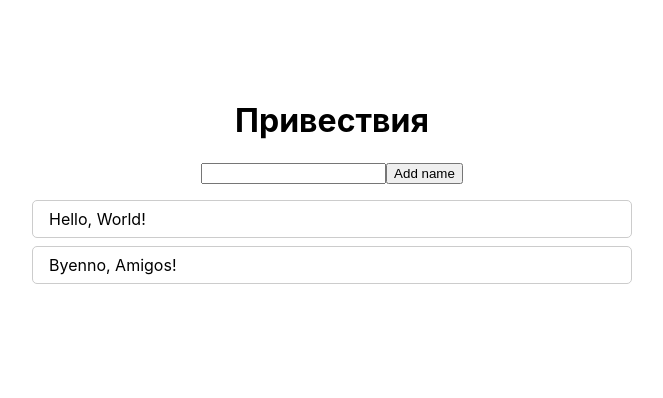
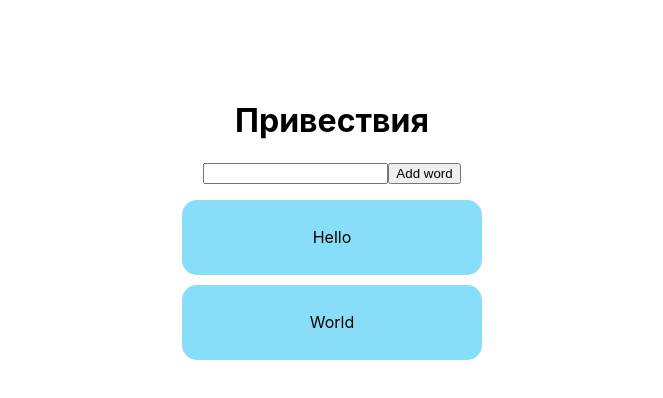
Before and after one commit to SNT23SK/MyListWord, a React (Create React App) app: page / in a window 1280 px wide. Shown: the top 398 px of the page, without its empty margins (308-971 px from the left). Built offline with nearby package versions, Linux system fonts and the light colour scheme; the HTML template or start-up script is replaced by a standard one.

Commit message:
added rotate cards and renamed items

```diff
--- a/src/App.js
+++ b/src/App.js
@@ -5,15 +5,15 @@ import AddWord from "./List/AddWord";
 import List from "./List/List";
 
 function App() {
-	const starts = [
-		{ id: 1, greeting: "Hello", name: "World" },
-		{ id: 2, greeting: "Byenno", name: "Amigos" },
+	const cards = [
+		{ id: 1, eng: "Hello", rus: "Привет" },
+		{ id: 2, eng: "World", rus: "МИР" },
 	];
 	return (
 		<div className="App">
 			<h1> Привествия </h1>
 			<AddWord />
-			<List starts={starts} />
+			<List cards={cards} />
 		</div>
 	);
 }
--- a/src/List/AddWord.js
+++ b/src/List/AddWord.js
@@ -16,7 +16,7 @@ function AddWord() {
 		<form onSubmit={console.log("clicl button")}>
 			<input {...input.bind}></input>
 
-			<button type="submit"> Add name</button>
+			<button type="submit"> Add word</button>
 		</form>
 	);
 }
--- a/src/List/Greeting.js
+++ /dev/null
@@ -1,10 +0,0 @@
-import React from "react";
-
-function Greeting({ start }) {
-	return (
-		<li>
-			{start.greeting}, {start.name}!
-		</li>
-	);
-}
-export default Greeting;
--- a/src/List/List.js
+++ b/src/List/List.js
@@ -1,12 +1,12 @@
 import React from "react";
-import Greeting from "./Greeting";
+import Translate from "./Translate";
 
 function List(props) {
 	return (
 		<div>
 			<ul className="list">
-				{props.starts.map((start) => {
-					return <Greeting start={start} />;
+				{props.cards.map((card) => {
+					return <Translate card={card} />;
 				})}
 			</ul>
 		</div>
--- /dev/null
+++ b/src/List/Translate.js
@@ -0,0 +1,13 @@
+import React from "react";
+
+function Translate({ card }) {
+	return (
+		<div className="wrap">
+			<div className="card">
+				<div className="front">{card.eng}</div>
+				<div className="back">{card.rus}</div>
+			</div>
+		</div>
+	);
+}
+export default Translate;
--- a/src/index.css
+++ b/src/index.css
@@ -33,3 +33,49 @@ li {
 	border-radius: 5px;
 	margin-bottom: 0.5rem;
 }
+
+.wrap {
+	/* position: absolute; */
+	width: 100%;
+	height: 100%;
+	left: 0;
+	top: 0;
+	background-color: #fff;
+	display: flex;
+	justify-content: center;
+	align-items: center;
+}
+.card {
+	width: 300px;
+	height: 75px;
+	position: relative;
+	perspective: 1000px;
+	margin-bottom: 10px;
+}
+.card:hover .front {
+	transform: rotateY(180deg);
+}
+.card:hover .back {
+	transform: rotateY(360deg);
+}
+.front,
+.back {
+	position: absolute;
+	width: 100%;
+	height: 100%;
+	left: 0;
+	top: 0;
+	display: flex;
+	border-radius: 15px;
+	justify-content: center;
+	align-items: center;
+	transition: 1s;
+	backface-visibility: hidden;
+}
+.front {
+	background-color: #88def8;
+}
+.back {
+	background-color: #8d8d8d;
+	transform: rotateY(180deg);
+}
```
